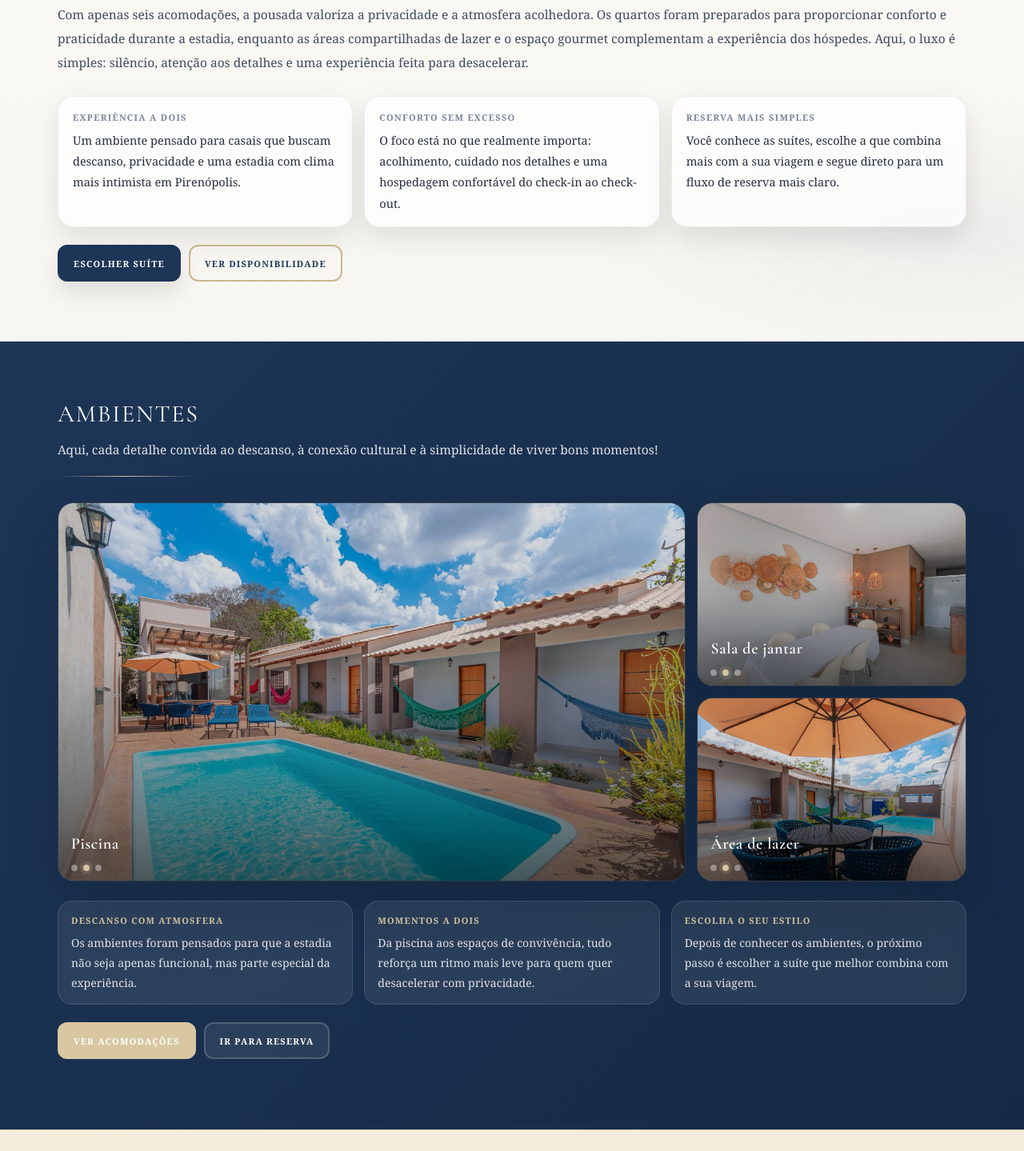
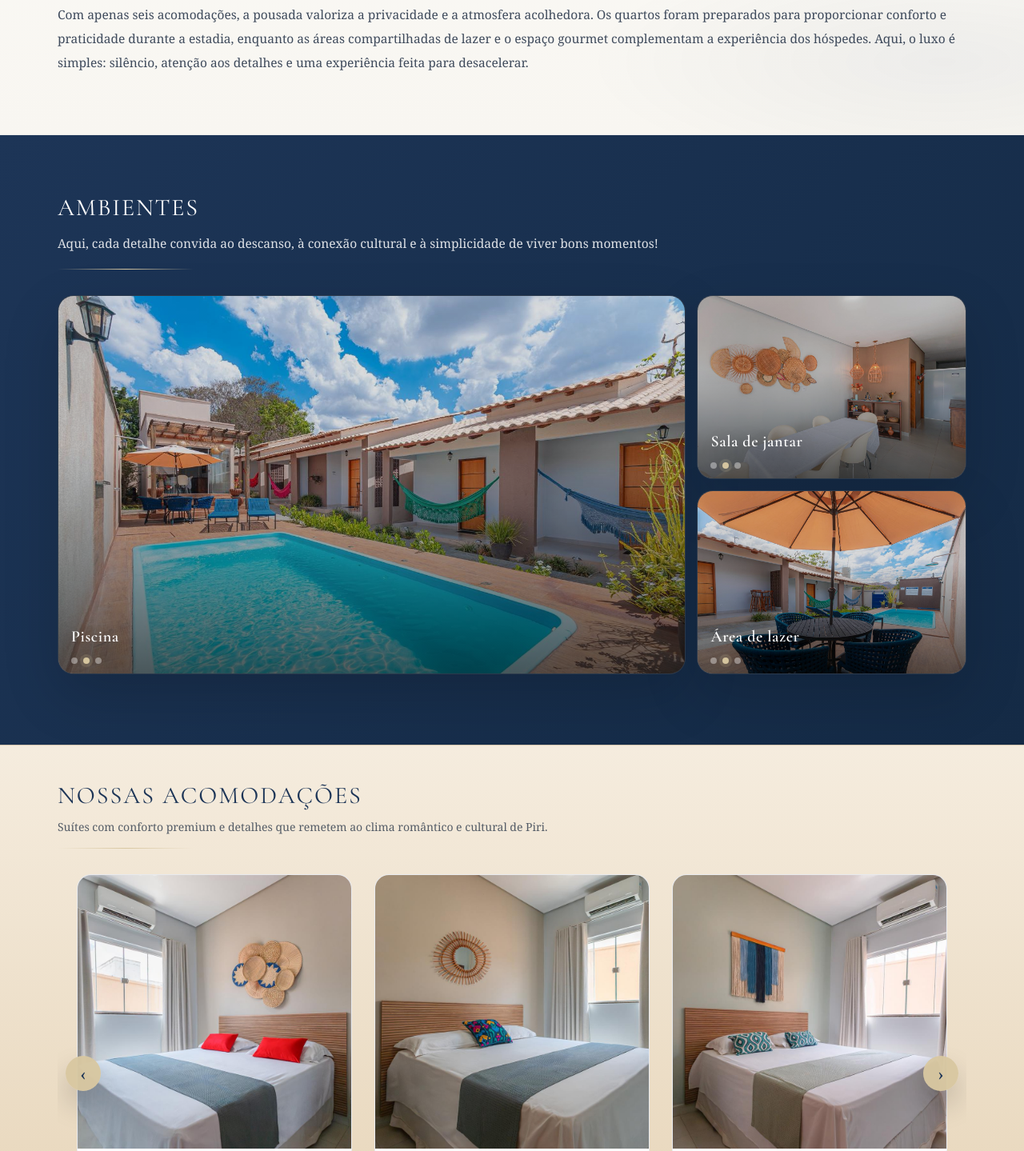
Before and after one commit to danielcarvalho428-cyber/chateau-pireneus-site, a website: page index.html in a window 1280 px wide. Shown: the part 1137-2576 px from the top of the page at 80% size. Drawn offline with nearby package versions, Linux system fonts and the light colour scheme; a web font is replaced by a local one.

Commit message:
revert home page to previous version

```diff
--- a/index.html
+++ b/index.html
@@ -557,87 +557,6 @@
 
     .welcome-text p:last-child{ margin-bottom:0; }
 
-    .welcome-benefits{
-      margin-top:26px;
-      display:grid;
-      grid-template-columns:repeat(3,minmax(0,1fr));
-      gap:14px;
-    }
-
-    .welcome-benefit{
-      background:rgba(255,255,255,0.72);
-      border:1px solid rgba(29,53,87,0.08);
-      border-radius:20px;
-      padding:18px 18px 16px;
-      box-shadow:var(--shadowSoft);
-    }
-
-    .welcome-benefit strong{
-      display:block;
-      font-size:11px;
-      font-weight:900;
-      letter-spacing:1.3px;
-      text-transform:uppercase;
-      color:rgba(29,53,87,0.60);
-      margin-bottom:8px;
-    }
-
-    .welcome-benefit p{
-      margin:0;
-      color:var(--ink);
-      font-size:14.5px;
-      line-height:1.82;
-    }
-
-    .welcome-cta{
-      margin-top:22px;
-      display:flex;
-      gap:10px;
-      flex-wrap:wrap;
-    }
-
-    .welcome-btn{
-      display:inline-flex;
-      align-items:center;
-      justify-content:center;
-      min-height:46px;
-      padding:12px 18px;
-      border-radius:12px;
-      text-decoration:none;
-      font-size:11px;
-      font-weight:900;
-      letter-spacing:1.2px;
-      text-transform:uppercase;
-      transition:0.22s ease;
-    }
-
-    .welcome-btn.primary{
-      background:var(--navy);
-      color:#fff;
-      border:2px solid var(--navy);
-      box-shadow:0 14px 28px rgba(0,0,0,0.10);
-    }
-
-    .welcome-btn.primary:hover{
-      background:var(--navy2);
-      border-color:var(--navy2);
-      transform:translateY(-1px);
-    }
-
-    .welcome-btn.outline{
-      background:transparent;
-      color:var(--navy);
-      border:2px solid var(--gold2);
-    }
-
-    .welcome-btn.outline:hover{
-      background:var(--gold);
-      border-color:var(--gold);
-      color:#fff;
-      transform:translateY(-1px);
-      box-shadow:0 0 18px rgba(216,199,161,0.45);
-    }
-
     .gallery{
       background:linear-gradient(135deg, var(--navy) 0%, var(--navy2) 100%);
       color:#fff;
@@ -767,83 +686,6 @@
       display:grid;
       grid-template-rows:1fr 1fr;
       gap:14px;
-    }
-
-    .gallery-conversion{
-      margin-top:24px;
-      display:grid;
-      grid-template-columns:repeat(3,minmax(0,1fr));
-      gap:14px;
-    }
-
-    .gallery-conversion-card{
-      background:rgba(255,255,255,0.08);
-      border:1px solid rgba(255,255,255,0.12);
-      border-radius:18px;
-      padding:16px 16px 14px;
-      backdrop-filter:blur(6px);
-    }
-
-    .gallery-conversion-card strong{
-      display:block;
-      font-size:11px;
-      font-weight:900;
-      letter-spacing:1.2px;
-      text-transform:uppercase;
-      color:rgba(216,199,161,0.96);
-      margin-bottom:8px;
-    }
-
-    .gallery-conversion-card p{
-      margin:0;
-      color:rgba(255,255,255,0.86);
-      font-size:14px;
-      line-height:1.8;
-    }
-
-    .gallery-cta{
-      margin-top:22px;
-      display:flex;
-      gap:10px;
-      flex-wrap:wrap;
-    }
-
-    .gallery-btn{
-      display:inline-flex;
-      align-items:center;
-      justify-content:center;
-      min-height:46px;
-      padding:12px 18px;
-      border-radius:12px;
-      text-decoration:none;
-      font-size:11px;
-      font-weight:900;
-      letter-spacing:1.2px;
-      text-transform:uppercase;
-      transition:0.22s ease;
-    }
-
-    .gallery-btn.primary{
-      background:var(--gold);
-      color:#fff;
-      border:2px solid var(--gold);
-    }
-
-    .gallery-btn.primary:hover{
-      background:var(--gold2);
-      border-color:var(--gold2);
-      transform:translateY(-1px);
-    }
-
-    .gallery-btn.outline{
-      background:rgba(255,255,255,0.08);
-      color:#fff;
-      border:2px solid rgba(255,255,255,0.18);
-    }
-
-    .gallery-btn.outline:hover{
-      background:rgba(255,255,255,0.14);
-      transform:translateY(-1px);
     }
 
     .suites{
@@ -1092,8 +934,6 @@
       margin-top:30px;
       display:flex;
       justify-content:flex-start;
-      gap:10px;
-      flex-wrap:wrap;
     }
 
     .piri-cta{
@@ -1119,19 +959,6 @@
       box-shadow:0 18px 34px rgba(0,0,0,0.14);
     }
 
-    .piri-cta.outline{
-      background:transparent;
-      color:var(--navy);
-      border:2px solid var(--gold2);
-      box-shadow:none;
-    }
-
-    .piri-cta.outline:hover{
-      background:var(--gold);
-      border-color:var(--gold);
-      color:#fff;
-    }
-
     footer{
       position:relative;
       min-height:160px;
@@ -1201,10 +1028,6 @@
         font-size:32px;
       }
 
-      .welcome-benefits{
-        grid-template-columns:1fr;
-      }
-
       .gallery{
         padding-top:56px;
         padding-bottom:72px;
@@ -1214,10 +1037,6 @@
       .gallery-right{ grid-template-rows:none; grid-template-columns:1fr 1fr; }
       .photo{ min-height:260px; }
       .photo.small{ min-height:220px; }
-
-      .gallery-conversion{
-        grid-template-columns:1fr;
-      }
 
       .piri-grid{ grid-template-columns:1fr; }
       .piri-title{ font-size:28px; }
@@ -1420,28 +1239,6 @@
           <p>
             Com apenas seis acomodações, a pousada valoriza a privacidade e a atmosfera acolhedora. Os quartos foram preparados para proporcionar conforto e praticidade durante a estadia, enquanto as áreas compartilhadas de lazer e o espaço gourmet complementam a experiência dos hóspedes. Aqui, o luxo é simples: silêncio, atenção aos detalhes e uma experiência feita para desacelerar.
           </p>
-        </div>
-
-        <div class="welcome-benefits">
-          <div class="welcome-benefit">
-            <strong>Experiência a dois</strong>
-            <p>Um ambiente pensado para casais que buscam descanso, privacidade e uma estadia com clima mais intimista em Pirenópolis.</p>
-          </div>
-
-          <div class="welcome-benefit">
-            <strong>Conforto sem excesso</strong>
-            <p>O foco está no que realmente importa: acolhimento, cuidado nos detalhes e uma hospedagem confortável do check-in ao check-out.</p>
-          </div>
-
-          <div class="welcome-benefit">
-            <strong>Reserva mais simples</strong>
-            <p>Você conhece as suítes, escolhe a que combina mais com a sua viagem e segue direto para um fluxo de reserva mais claro.</p>
-          </div>
-        </div>
-
-        <div class="welcome-cta">
-          <a href="acomodacoes.html" class="welcome-btn primary">Escolher suíte</a>
-          <a href="booking.html" class="welcome-btn outline">Ver disponibilidade</a>
         </div>
       </div>
     </div>
@@ -1516,28 +1313,6 @@
           </div>
         </div>
       </div>
-
-      <div class="gallery-conversion">
-        <div class="gallery-conversion-card">
-          <strong>Descanso com atmosfera</strong>
-          <p>Os ambientes foram pensados para que a estadia não seja apenas funcional, mas parte especial da experiência.</p>
-        </div>
-
-        <div class="gallery-conversion-card">
-          <strong>Momentos a dois</strong>
-          <p>Da piscina aos espaços de convivência, tudo reforça um ritmo mais leve para quem quer desacelerar com privacidade.</p>
-        </div>
-
-        <div class="gallery-conversion-card">
-          <strong>Escolha o seu estilo</strong>
-          <p>Depois de conhecer os ambientes, o próximo passo é escolher a suíte que melhor combina com a sua viagem.</p>
-        </div>
-      </div>
-
-      <div class="gallery-cta">
-        <a href="acomodacoes.html" class="gallery-btn primary">Ver acomodações</a>
-        <a href="booking.html" class="gallery-btn outline">Ir para reserva</a>
-      </div>
     </div>
   </section>
 
@@ -1667,7 +1442,6 @@
 
       <div class="piri-cta-wrap">
         <a href="https://maps.google.com/?q=Piren%C3%B3polis+GO" target="_blank" class="piri-cta">EXPLORAR PIRENÓPOLIS</a>
-        <a href="acomodacoes.html" class="piri-cta outline">ESCOLHER SUÍTE</a>
       </div>
     </div>
   </section>
```
